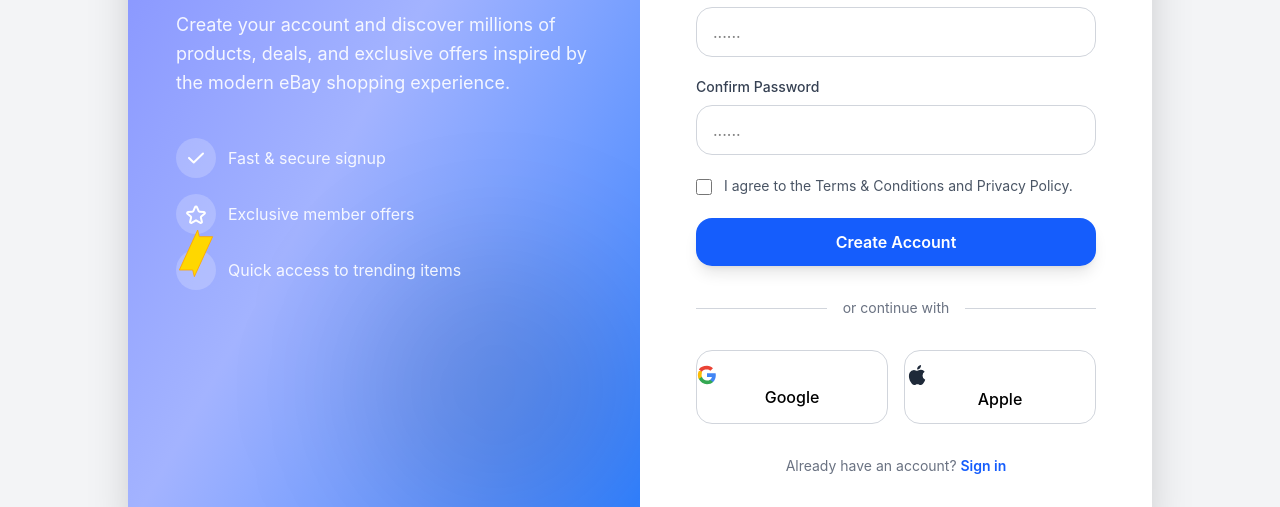
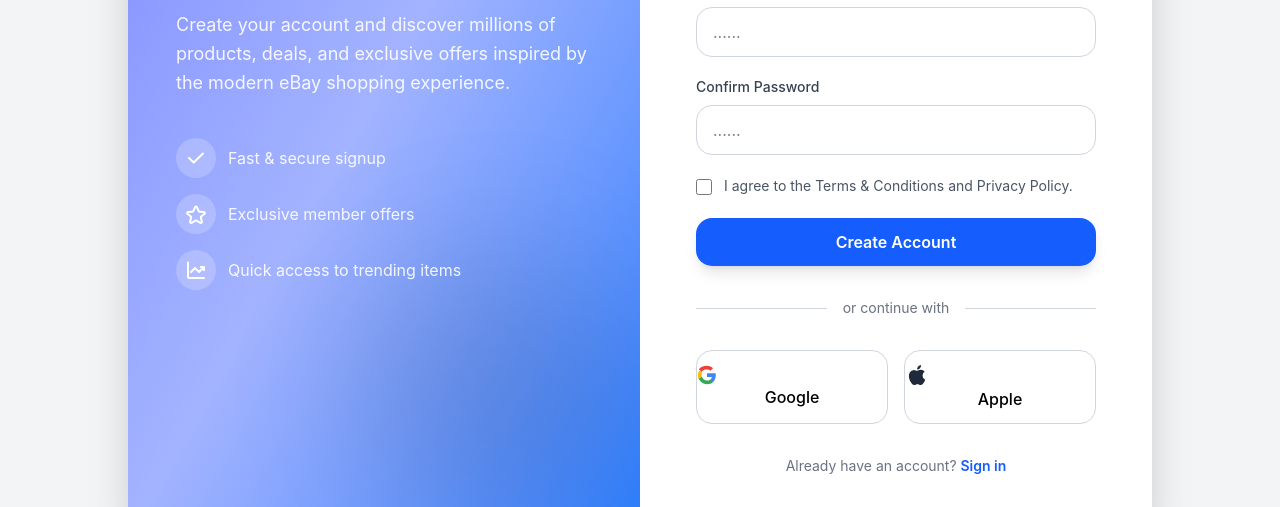
Before and after one commit to krysmaejaneCabillo/eCommerce-vue-vite, a Vue app: page / in a window 1280 px wide. Shown: the part 2023-2530 px from the top of the page. Built offline with nearby package versions, Linux system fonts and the light colour scheme.

Commit message:
ilis na sab

```diff
--- a/src/Modal/Register.vue
+++ b/src/Modal/Register.vue
@@ -51,11 +51,14 @@
                         <div className="flex items-center gap-3">
                             <div
                                 className="w-10 h-10 rounded-full bg-white/20 flex items-center justify-center text-xl">
-                                <svg width="200" height="400" viewBox="0 0 24 48" fill="none"
-                                    xmlns="http://www.w3.org/2000/svg">
-                                    <path d="M13 0L2 24H10L11 28L22 4H14L13 0Z" fill="#FFD700" stroke="#FFA500"
-                                        stroke-width="0.5" />
+                                <svg class="" aria-hidden="true"
+                                    xmlns="http://www.w3.org/2000/svg" width="24" height="24" fill="none"
+                                    viewBox="0 0 24 24">
+                                    <path stroke="currentColor" stroke-linecap="round" stroke-linejoin="round"
+                                        stroke-width="2"
+                                        d="M4 4.5V19a1 1 0 0 0 1 1h15M7 14l4-4 4 4 5-5m0 0h-3.207M20 9v3.207" />
                                 </svg>
+
 
 
                             </div>
@@ -143,7 +146,8 @@
                 </div>
 
                 <div className="grid grid-cols-1 sm:grid-cols-2 gap-4">
-                    <button className="items-center border border-gray-300 rounded-2xl py-3 font-medium hover:bg-gray-50 transition">
+                    <button
+                        className="items-center border border-gray-300 rounded-2xl py-3 font-medium hover:bg-gray-50 transition">
                         <svg class="w-4 h-4 sm:w-5 sm:h-5 flex-shrink-0" viewBox="0 0 24 24" fill="none"
                             xmlns="http://www.w3.org/2000/svg">
                             <path
@@ -162,7 +166,8 @@
                         Google
                     </button>
 
-                    <button className="items-center border border-gray-300 rounded-2xl py-3 font-medium hover:bg-gray-50 transition">
+                    <button
+                        className="items-center border border-gray-300 rounded-2xl py-3 font-medium hover:bg-gray-50 transition">
                         <svg class="w-5 h-5 sm:w-6 sm:h-6 text-gray-800 flex-shrink-0" aria-hidden="true"
                             xmlns="http://www.w3.org/2000/svg" width="24" height="24" fill="currentColor"
                             viewBox="0 0 24 24">
```
